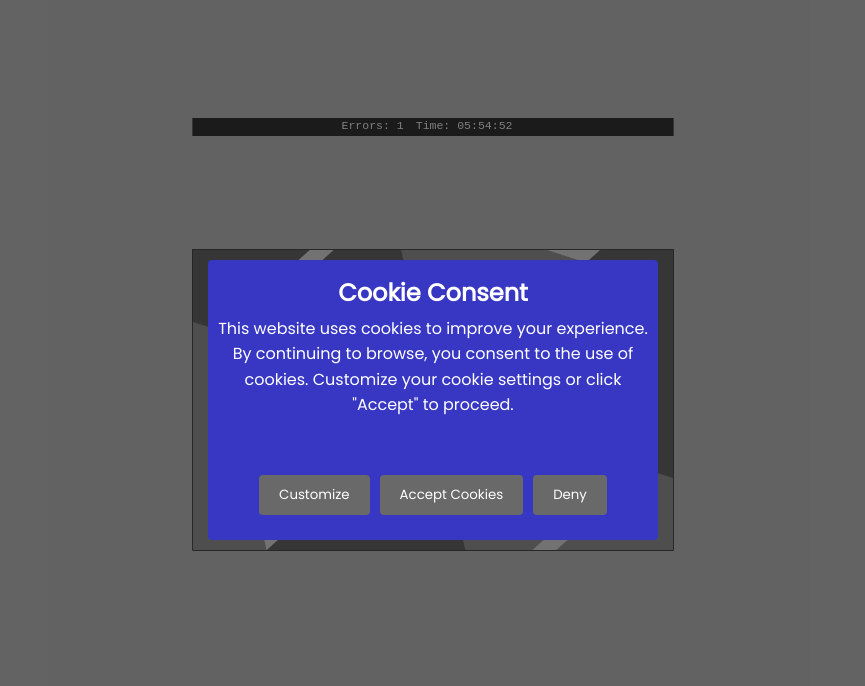
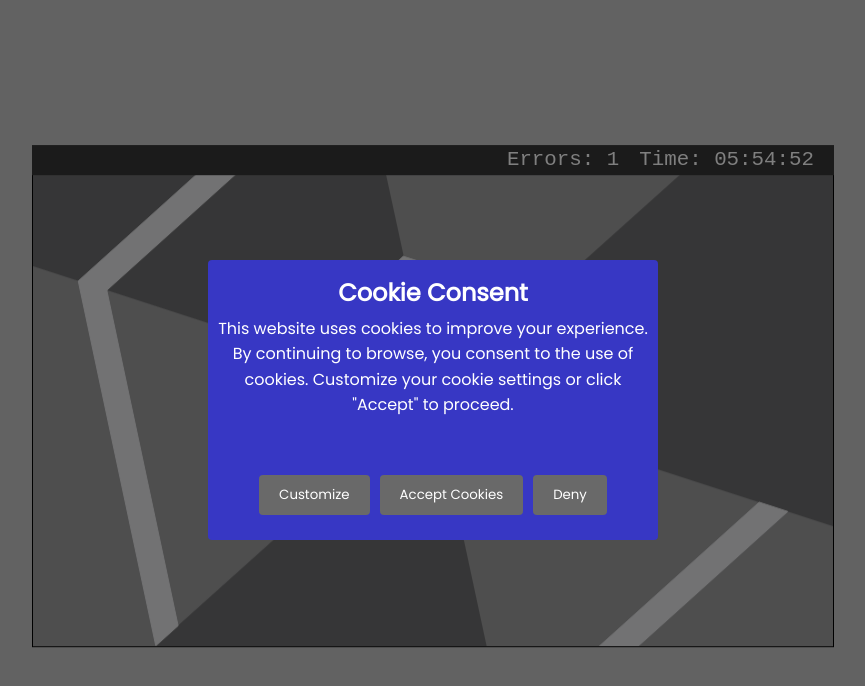
Before and after one commit to JozsefKiss90/next-platform, a Next.js app: page /tasks/hexagon in a window 1280 px wide. Shown: the top 686 px of the page, without its empty margins (207-1072 px from the left). Built offline with nearby package versions, Linux system fonts and the light colour scheme; no server answers; sample sign-in values are in the browser's storage.

Commit message:
quick css fix

```diff
--- a/pages/tasks/hexagon.module.css
+++ b/pages/tasks/hexagon.module.css
@@ -139,39 +139,6 @@
 
 }
 
-@media only screen
-and (min-device-width : 1080px)
-and (max-device-width : 2520px) {
-  .container {
-    display: flex;
-    justify-content: center;
-    align-items: center;
-    position: absolute;
-    top: 0;
-    left: 0;
-    right: 0;
-    bottom: 0;
-    overflow: hidden;
-    transform: scale(0.9);
-  }
-  .stopper {
-    max-width: 800px;
-    height: 30px;
-    background-color: rgb(55, 55, 55);
-    display: flex;
-    justify-content: center;
-    align-items: center;
-    position: absolute;
-    top: 0;
-    left: 0;
-    font-size: 1.2rem;
-    color: white;
-    margin: 0;
-    font-family: 'Share Tech Mono', monospace;
-  }
-
-}
-
 @media only screen and (min-width: 740px) and (max-height: 361px) {
   .container {
     display: flex;
@@ -203,35 +170,6 @@ and (max-device-width : 2520px) {
 
 }
 
-@media only screen and (min-width: 896px) {
-  .container {
-    display: flex;
-    justify-content: center;
-    align-items: center;
-    position: absolute;
-    top: 0;
-    left: 0;
-    right: 0;
-    bottom: 0;
-    overflow: visible;
-    transform: scale(0.6);
-  }
-  .stopper {
-    max-width: 900px;
-    height: 30px;
-    background-color: rgb(55, 55, 55);
-    display: flex;
-    justify-content: center;
-    align-items: center;
-    position: absolute;
-    font-size: 1.2rem;
-    color: white;
-    font-family: 'Share Tech Mono', monospace;
-    top: -70px;
-
-  }
-
-}
 
 @media only screen and (min-width: 740px) and (max-height: 320px) {
   .container {
@@ -262,3 +200,33 @@ and (max-device-width : 2520px) {
   }
 
 }
+
+@media only screen and (min-width: 896px) and (max-height: 416px) {
+  .container {
+    display: flex;
+    justify-content: center;
+    align-items: center;
+    position: absolute;
+    top: 0;
+    left: 0;
+    right: 0;
+    bottom: 0;
+    overflow: visible;
+    transform: scale(0.6);
+  }
+  .stopper {
+    max-width: 900px;
+    height: 30px;
+    background-color: rgb(55, 55, 55);
+    display: flex;
+    justify-content: center;
+    align-items: center;
+    position: absolute;
+    font-size: 1.2rem;
+    color: white;
+    font-family: 'Share Tech Mono', monospace;
+    top: -70px;
+
+  }
+
+}
```
